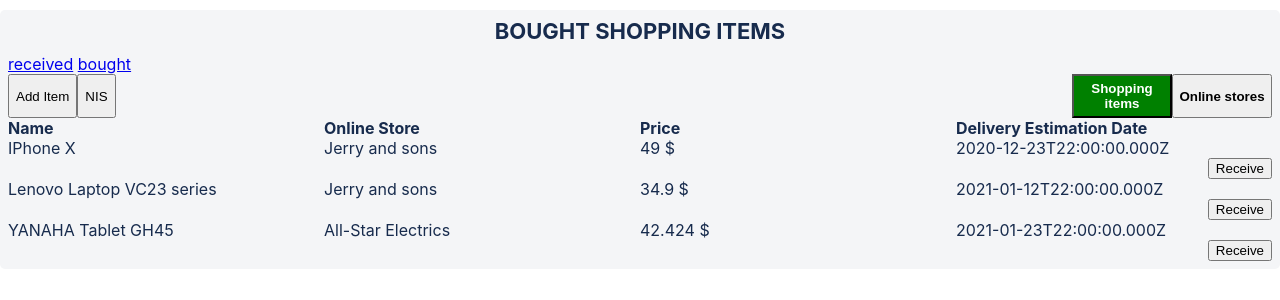
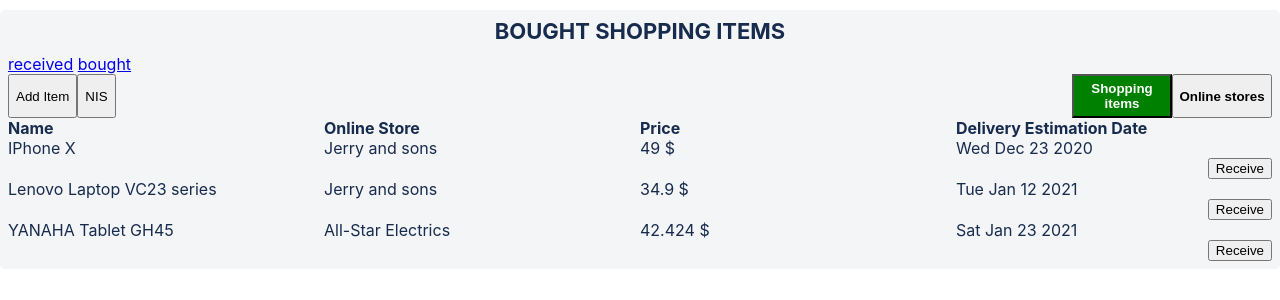
Before and after one commit to lioryarkon9/shppoing-tracker, a React (Create React App) app: page /bought in a window 1280 px wide. Shown: the top 300 px of the page. Built offline with nearby package versions, Linux system fonts and the light colour scheme.

Commit message:
format delivery date using date.toDateString

```diff
--- a/src/components/List.js
+++ b/src/components/List.js
@@ -70,7 +70,7 @@ const List = ({
           <ListCell>{name}</ListCell>
           <ListCell>{onlineStores[onlineStoreId].name}</ListCell>
           <ListCell>{formatPrice(price)}</ListCell>
-          <ListCell>{deliveryEstimationDate}</ListCell>
+          <ListCell>{new Date(deliveryEstimationDate).toDateString()}</ListCell>
         </ListItem>
         <Received>
           <button onClick={() => receivedButtonConfig.action(id)}>
```
